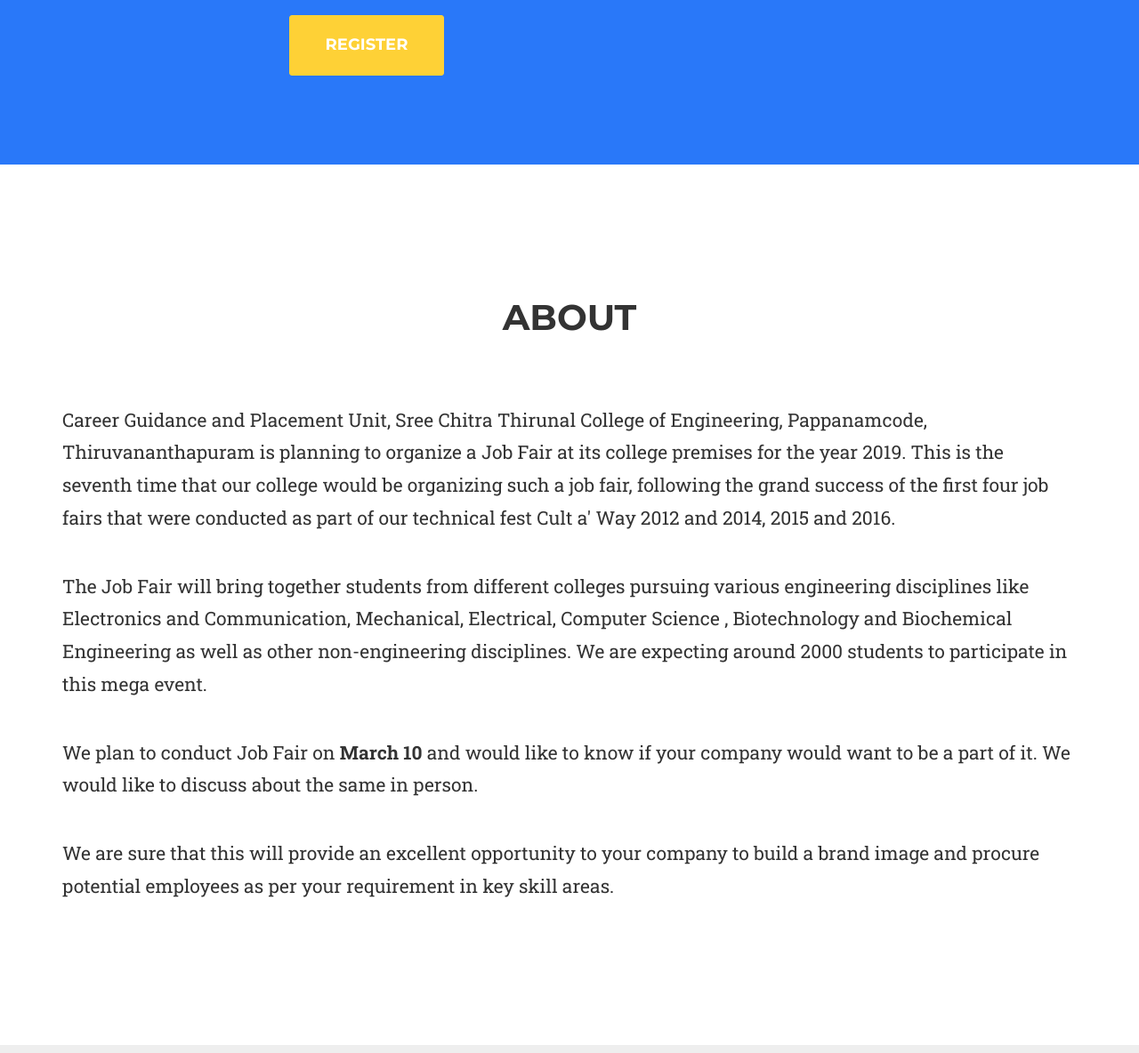
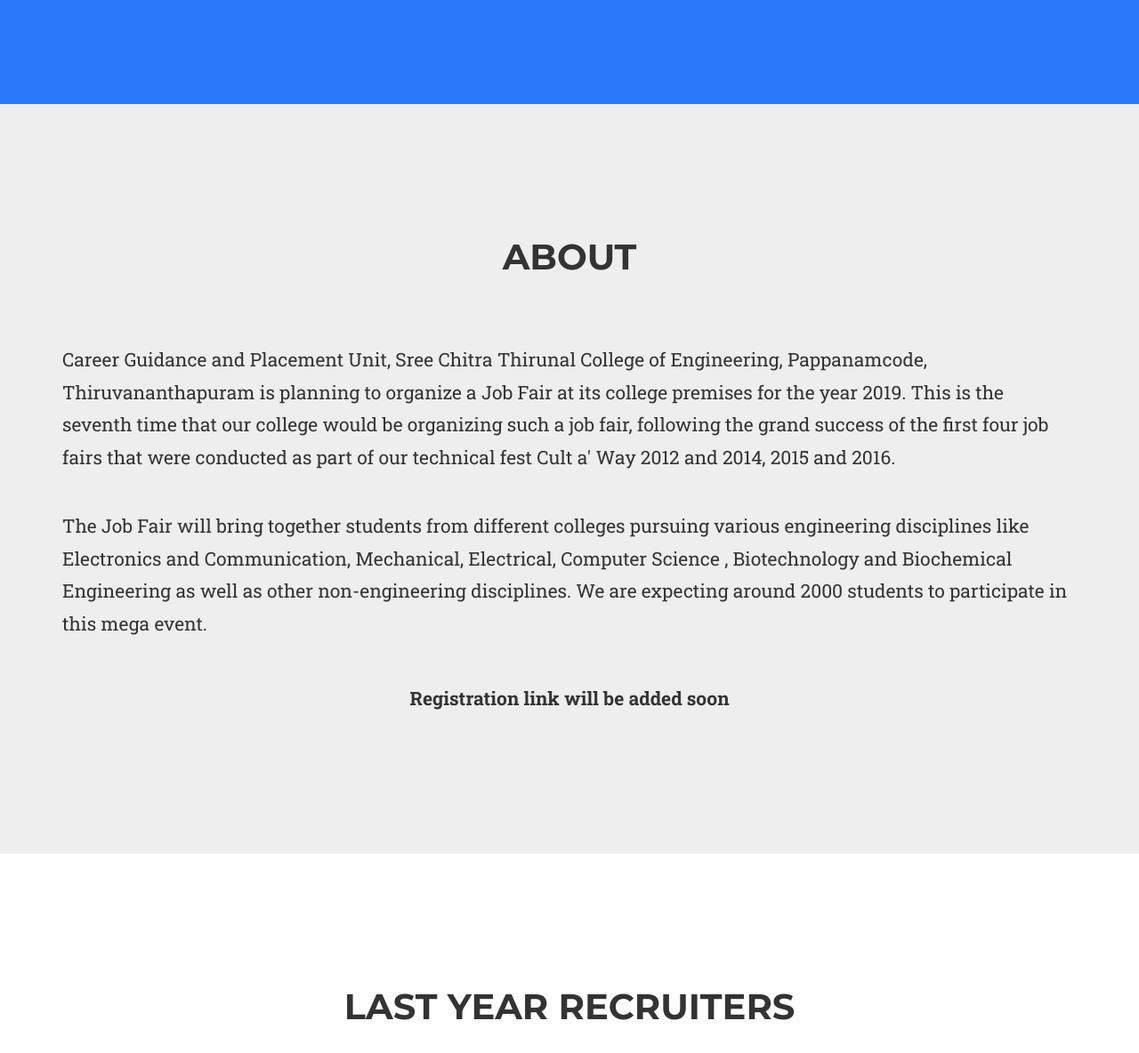
Before and after one commit to SreedevSB/SCT-Jobfair, a website: page index.html in a window 1280 px wide. Shown: the part 516-1700 px from the top of the page at 89% size. Drawn offline with nearby package versions, Linux system fonts and the light colour scheme; a web font is replaced by a local one.

Commit message:
removed register link

```diff
--- a/index.html
+++ b/index.html
@@ -63,7 +63,7 @@
                         <a class="page-scroll" href="#team">Contact</a>
                     </li>
                     <li>
-                        <a class="page-scroll" href="#">Register</a>
+                        <a class="page-scroll" href="#" style="display: none">Register</a>
                     </li>
                 </ul>
             </div>
@@ -82,13 +82,13 @@
                 <div class="intro-lead-in"><img src="cultawaylogo2.jpg" style="max-width:100px"></div>
                 <div class="intro-heading">SCTCE <br>JOB FAIR 2019</div>
                 <div class="tagline"><i class="fa fa-calendar"></i>&nbsp;March 10 &nbsp;&nbsp;<i class="fa fa-map-marker"></i>&nbsp;SCTCE </div>
-                <a href="#" class="page-scroll btn btn-xl">Register</a>
+                <a href="#" class="page-scroll btn btn-xl" style="display: none">Register</a>
             </div>
         </div>
     </header>
 
         <!-- About Section -->
-        <section id="about">
+        <section id="about" class="bg-light-gray">
             <div class="container">
                 <div class="row">
                     <div class="col-lg-12 text-center">
@@ -104,18 +104,15 @@
                             <p>The Job Fair will bring together students from different colleges pursuing various engineering disciplines like Electronics and Communication, Mechanical, Electrical, Computer Science , Biotechnology and Biochemical Engineering as well as other non-engineering disciplines. We are expecting around 2000 students to participate in this mega event.
                                 </p>
                                 <br>
-                            <p>We plan to conduct Job Fair on <b>March 10</b> and would like to know if your company would want to be a part of it. We would like to discuss about the same in person.
+                            <p><b><center>Registration link will be added soon</center></b>
                                 </p>
-                                <br>
-                                <p>
-                            We are sure that this will provide an excellent opportunity to your company to build a brand image and procure potential employees as per your requirement in key skill areas.</p>
                         </div>
                     </div>
                 </div>
             </div>
         </section>
     <!-- Services Section -->
-    <section id="services" class="bg-light-gray">
+    <section id="services" class="bg-light-gray" style="display: none">
         <div class="container">
             <div class="row">
                 <div class="col-lg-12 text-center">
```
